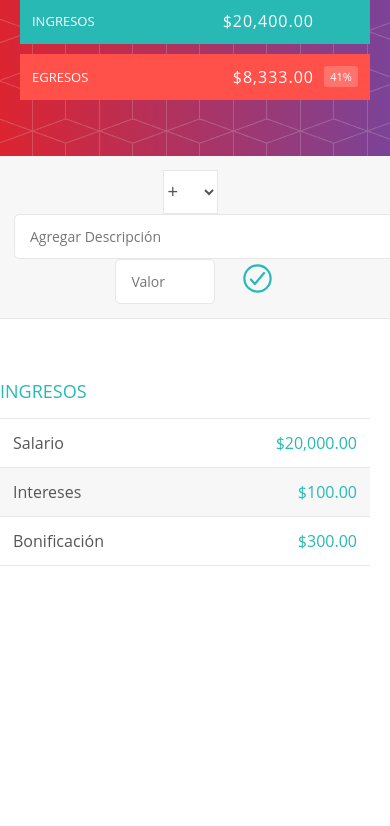
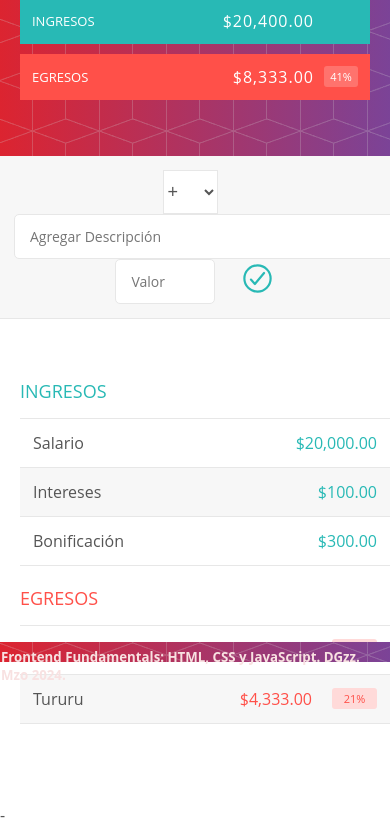
Before and after one commit to daliagzz/presupuesto, a plain HTML site: page index.html in a window 390 px wide. Shown: the part 182-1008 px from the top of the page. Before the commit the page ends 844 px from the top, so only its background shows below. Drawn offline with nearby package versions, Linux system fonts and the light colour scheme.

Commit message:
Agrega footer y responsive

```diff
--- a/css/estilos.css
+++ b/css/estilos.css
@@ -177,11 +177,13 @@ body {
     float: left;
     width: 370px;
     margin-right: 70px;
+    margin-left: 20px;
 }
 
 .egreso {
     float: left;
     width: 370px;
+    margin-left: 20px;
 }
 
 h2 {
@@ -250,9 +252,60 @@ h2 {
     display: none;
 }
 
+.pie_pagina {
+    display: flex;
+    color: rgb(248, 225, 225);
+    margin: 0px;
+    align-items: center;
+    justify-content: center;
+    position: fixed;
+    left: 0;
+    width: 100%;
+    padding: 1px;
+}
+
+.footer {
+    display: flex;
+    justify-content: center;
+    align-content: center;
+    width: 100vw;
+    height: auto;
+    background: url(fondo.png), #7b4397;
+    background: url(fondo.png), -webkit-gradient(linear, right top, left top, from(#7b4397), to(#dc2430));
+    background: url(fondo.png), linear-gradient(to left, #7b4397, #dc2430);
+    padding: 5px 0 15px 0;
+    margin: 0;
+    position: fixed;
+    bottom: 0;
+    left: 0;
+}
+/*.clearfix {
+  clear: both;
+}
+
+.pie-de-pagina {
+  align-items: center;
+  font-size: 15px;
+  margin: 0 20px 0 20px;
+  padding: 0 20px 0 20px;
+
+}*/
+
 .elemento_eliminar--btn:focus { outline: none; }
 .elemento_eliminar--btn:active { transform: translateY(2px); }
 
 .elemento:hover .elemento_eliminar--btn { display: block; }
 .elemento:hover .elemento_valor { transform: translateX(-20px); }
 .elemento:hover .elemento_porcentaje { transform: translateX(-20px); }
+
+@media screen and (max-width: 768px) {
+    .contenedor {
+        display: flex;
+        flex-direction: column;
+    }
+
+    .ingreso,
+    .egreso {
+        margin-bottom: 20px; /* Ajusta el margen entre los elementos ingreso y egreso */
+    }
+}
--- a/index.html
+++ b/index.html
@@ -3,28 +3,28 @@
 
 <head>
     <meta charset="UTF-8">
-    <!-- Renderiza a dispositivos móviles   SIG LINEA se DESCOMENTARIZA
+    <!-- Renderiza a dispositivos móviles
     <meta name="viewport" content="width=device-width, initial-scale=1.0">-->
     <meta http-equiv="X-UA-Compatible" content="ie=edge">
 
     <!--Título de la página que aparece en la pestaña de la misma-->
-    <title>PRESUPUESTO</title>
+    <title>PRESUPUESTO DGzz</title>
 
     <!--dirección de la hoja de estilos de este html-->
     <link rel="stylesheet" href="./css/estilos.css">
 
     <!-- Palabras clave para encontrar la página...-->
-    <meta name="keywords" content="presupuesto, presupuesto personal, gastos, ingresos">
+    <meta name="keywords" content="presupuesto, presupuesto personal, gastos, ingresos, proyecto, Tec Milenio, JavaScript">
 
     <!--Meta para descripción del contenido de la página-->
     <meta property="og:description"
-        content="Página para generar un presupuesto personal de ingresos y egresos. Clase JavaScript. Maestro JCC. Alumna D.González">
+        content="Página para generar un presupuesto personal de ingresos y egresos. Clase JavaScript. Maestro César Meza. Marzo 2024. Dalia M. González Quilantán">
 
-    <!--link para integrar los iconos de facebook, instagram, twiter y whatsapp en color morado-->
+    <!--link para integrar los iconos de facebook, instagram, twiter y whatsapp en color morado, cuando se ocupan,  ---que aquí no!!--  -->
     <!--<link rel="stylesheet" href="https://cdnjs.cloudflare.com/ajax/libs/font-awesome/5.15.4/css/all.min.css" integrity="sha512-1ycn6IcaQQ40/MKBW2W4Rhis/DbILU74C1vSrLJxCq57o941Ym01SwNsOMqvEBFlcgUa6xLiPY/NS5R+E6ztJQ=="
   crossorigin="anonymous" referrerpolicy="no-referrer" />-->
 
-    <!--Link de bootstrap 5.0      SIG 2 LINEAS se DESCOMENTARIZAN------------------
+    <!--Link de bootstrap 5.0     que aquí no se ocupan--  -----------------
     <link href="https://cdn.jsdelivr.net/npm/bootstrap@5.3.2/dist/css/bootstrap.min.css" rel="stylesheet"
         integrity="sha384-T3c6CoIi6uLrA9TneNEoa7RxnatzjcDSCmG1MXxSR1GAsXEV/Dwwykc2MPK8M2HN" crossorigin="anonymous">-->
 
@@ -34,6 +34,7 @@
 
 <body onload = "cargarApp()">
 
+    <!-- Esta área del docto es la parte que estructuralmente es fija; donde se cargan datos de las operaciones del proyecto, pero visualmente es FIJA-->
     <div class="cabecero">
         <div class="presupuesto">
             <div class="presupuesto_titulo">Presupuesto Disponible</div>
@@ -57,7 +58,7 @@
         </div>
     </div>
 
-
+<!-- Area del documento, que aunque pertenece visualmente al cabecero, por el background, despliega el área donde --SE CAPTURA-- toda la info del docto.  AREA FIJA-->
 
     <form id="forma" onsubmit="return false;">
         <div class="agregar">
@@ -66,11 +67,11 @@
                     <option value="ingreso" selected>+</option>
                     <option value="egreso">-</option><!-- SÓLO  " -  "  DENTRO DE OPTION -->
                 </select>
-                <input type="text" class="agregar_descripcion" placeholder="Agregar Descripción" id="descripcion"><!-- Aqui tenia name en lugar de placeholder-->
+                <input type="text" class="agregar_descripcion" placeholder="Agregar Descripción" id="descripcion">
                 <input type="number" class="agregar_valor" placeholder="Valor" step="any" id="valor">
                 <!--  id-->
                 <!--<input>-->
-                <button class="agregar_btn" onclick="agregarDato()">
+                <button class="agregar_btn" onclick="agregarDato()"><!-- evento para ingresar info-->
                     <ion-icon name="checkmark-circle-outline"></ion-icon>
                 </button>
             </div>
@@ -85,7 +86,7 @@
 
         <div class="ingreso">
             <h2 class="ingreso_titulo">Ingresos</h2>
-            <div id="lista_ingresos">
+            <div id="lista_ingresos"><!-- En esta área, se generan 2 eventos del área de ingresos; que desde la app la vamos a manejar en forma dinámica; por eso el ---GENERARLA  NUEVAMENTE  DESDE  LA  APP=  app.js---- de esta manera, se quitan y se ponen las cajas que contienen la info desde la app-->
 
                 <div class="elemento limpiarEstilos">
 
@@ -119,7 +120,8 @@
 
         <div class="egreso">
             <h2 class="egreso_titulo">Egresos</h2>
-            <div id="lista_egresos"> <!-- 119 y 120 lineas juntas--  edith 108-->
+            <div id="lista_egresos">
+                <!-- En esta área, se generan 2 eventos del área de egresos; que desde la app la vamos a manejar en forma dinámica; por eso el ---GENERARLA  NUEVAMENTE  DESDE  LA  APP=  app.js---- de esta manera, se quitan y se ponen las cajas que contienen la info desde la app-->
                 <div class="elemento limpiarEstilos">
                     <div class="elemento_descripcion">Renta Departamento</div>
                     <div class="derecha limpiarEstilos">
@@ -151,15 +153,15 @@
     </div>
 
 
+    <footer class="footer"><h5 class="pie_pagina">Frontend Fundamentals: HTML, CSS y JavaScript. DGzz. Mzo 2024.</h5></footer>-
+    <script src="./js/app.js" type="module"></script>
+    <!-- El archivo app.js se declara type="module"; porque integra "módulos" dentro de él.  No es necesario cargar aquí, Ingreso.js Egreso.js y Dato.js porque:  Dato se exporta a Ingreso y Egreso y a su vez Ingreso y Egreso se exportan a app.js-->
 
-    <script src="./js/app.js" type="module"></script>
-    <!--<script src="./js/Dato.js" type="module"></script>
-    <script src="./js/Ingreso.js" type="module"></script>
-    <script src="./js/Egreso.js" type="module"></script>-->
-
+    <!-- archivo de js, desde el bootstrap-->
     <script src="https://cdn.jsdelivr.net/npm/bootstrap@5.3.2/dist/js/bootstrap.bundle.min.js"
         integrity="sha384-C6RzsynM9kWDrMNeT87bh95OGNyZPhcTNXj1NW7RuBCsyN/o0jlpcV8Qyq46cDfL"
         crossorigin="anonymous"></script>
+    <!-- archivo para cargar el o los iconos de js, desde el bootstrap-->
     <script src="https://unpkg.com/ionicons@5.4.0/dist/ionicons/ionicons.esm.js" type="module"></script>
 </body>
 </html>
--- a/js/Dato.js
+++ b/js/Dato.js
@@ -19,3 +19,5 @@ class Dato{
 }
 
 export default Dato;
+
+//Dato se exporta para ser utilizado en los archivos Ingreso.js y Egreso.js
--- a/js/Egreso.js
+++ b/js/Egreso.js
@@ -12,3 +12,5 @@ class Egreso extends Dato{
 }
 
 export default Egreso;
+
+//Egreso se exporta para ser utilizado en el archivo app.js
--- a/js/app.js
+++ b/js/app.js
@@ -1,6 +1,5 @@
 import Egreso from "./Egreso.js";
 import Ingreso from "./Ingreso.js";
-//import Dato from "./Dato.js";
 
 const formatoMoneda = (valor) => {
     return valor.toLocaleString('es-MX', {
@@ -10,7 +9,7 @@ const formatoMoneda = (valor) => {
         maximumFractionDigits:2
     });
 };
-//Rutina para convertir "un valor" a porcentaje c/2 dígitos
+//Rutina para convertir "un valor" a porcentaje c/2 dígitos 0 dígitos
 const formatoPorcentaje = (valor) => {
     return valor.toLocaleString('es-MX', {
         style: 'percent',
@@ -27,7 +26,6 @@ const formatoPorcentaje = (valor) => {
 //     9000,
 //     400,
 // ]
-
 
 //_----------------------
 // let ingresos = [
@@ -55,7 +53,6 @@ let egresos=[
 egresos.push(new Egreso('Tururu', 4333))
 
 
-
 const d = document;
 
 const cargarCabecero=()=>{
@@ -79,6 +76,7 @@ const cargarCabecero=()=>{
     let presupuesto=(totalIngresos()-totalEgresos());
     let porcentajeEgreso= (totalEgresos()/totalIngresos());
 
+// Aquí generan las "entradas" de info a cada uno de los campos del Cabecero
 d.getElementById('presupuesto').innerHTML = formatoMoneda(presupuesto);
 d.getElementById('porcentaje').innerHTML = formatoPorcentaje(porcentajeEgreso);
 d.getElementById('ingresos').innerHTML = formatoMoneda(totalIngresos());
@@ -86,12 +84,12 @@ d.getElementById('egresos').innerHTML = formatoMoneda(totalEgresos());
 
 
 // console.log(presupuesto);
-console.log(porcentajeEgreso);
+//console.log(porcentajeEgreso);
 // console.log(totalIngresos());
 // console.log(totalEgresos());
 
 // console.log(formatoMoneda(presupuesto));
-console.log(formatoPorcentaje(porcentajeEgreso));
+//console.log(formatoPorcentaje(porcentajeEgreso));
 // console.log(formatoMoneda(totalIngresos()));
 // console.log(formatoMoneda(totalEgresos()));
 
@@ -102,6 +100,9 @@ return {totalIng: totalIngresos};
 
 
 //Secc para CARGAR INGRESOS DINAMICAMENTE... pag 2 act 4
+// funciones crearIngresoHTML()
+// cargarIngresos()
+// eliminarIngreso()
 
 function crearIngresoHTML(ingreso) {
     let ingresoHTML = `
@@ -129,9 +130,8 @@ function cargarIngresos() {
     }
     const listaIngresos=d.getElementById('lista_ingresos').innerHTML = ingresosHTML;
 
-    cargarEgresos();
+    cargarEgresos(); //linea para sacar el porcentaje en egresos
 }
-
 
 //función de pag 4 de 6 avance 4
 function eliminarIngreso(id){
@@ -147,11 +147,14 @@ function eliminarIngreso(id){
 
 
 //--------------EGRESOS DINAMICAMENTE----
+// funciones crearEgreso()
+// cargarEgresos()
+// eliminarEgreso()
 
 
 function crearEgresoHTML(egreso) {
 
-    var cC = cargarCabecero();
+    var cC = cargarCabecero();// var exclusiva para generar el porcentaje de los egresos de la  esta parte dinámica
 
     let egresoHTML = `
     <div id="lista_egresos"
@@ -195,15 +198,12 @@ function eliminarEgreso(id){
 
 
 
-//---------------------- para el html--------
+//---- para el html------ESTA INSTRUCCION funciona cuando no esta dado de alta agregarDato-----
 // const btnAgregar = d.querySelector('.agregar_btn');
 // btnAgregar.onclick = () =>{
 //     agregarDato();
 // }
 //para el html--------------------------
-
-
-
 
 
 
@@ -249,15 +249,3 @@ window.cargarApp = cargarApp;
 window.eliminarEgreso = eliminarEgreso;
 window.eliminarIngreso = eliminarIngreso;
 window.agregarDato = agregarDato;
-
-// const cargarApp=()=>{
-//         cargarCabecero();
-//         cargarIngresos();
-//         cargarEgresos();
-//     //    agregarDato();
-
-//     agregarDato();
-//     eliminarIngreso();
-//     eliminarEgreso();
-// };
-//     cargarApp();
```
Also changed, not shown: js/Ingreso.js (+1 -20 lines).
